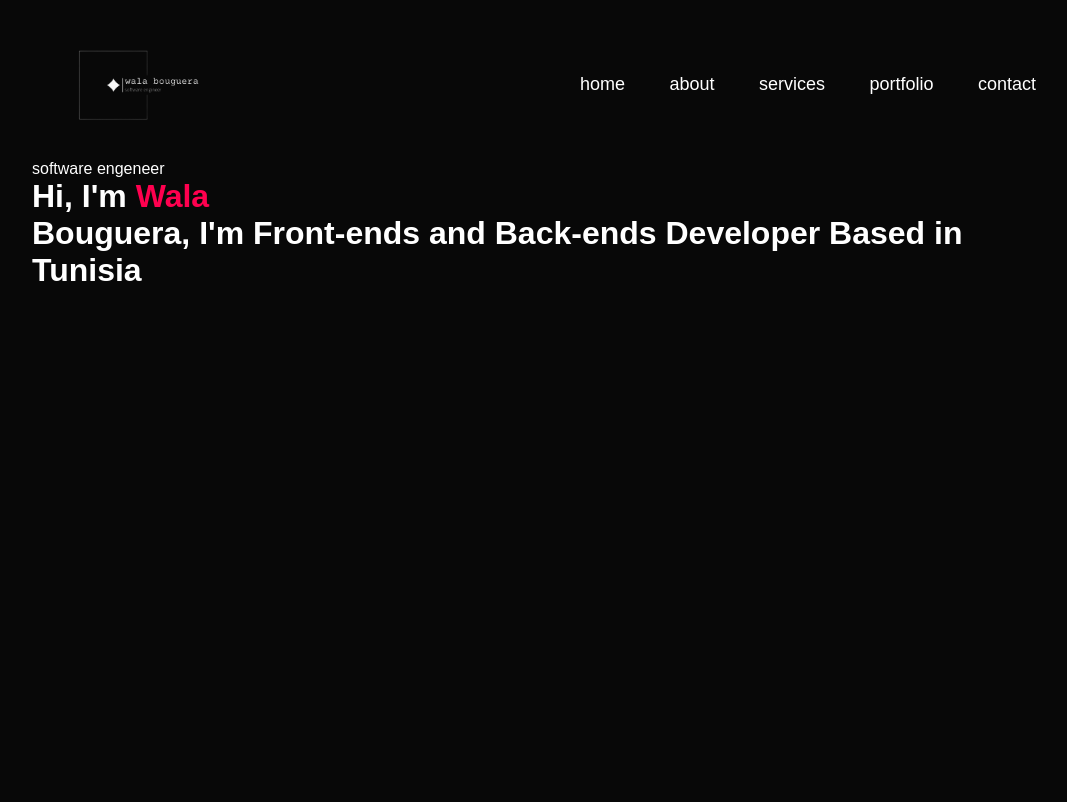
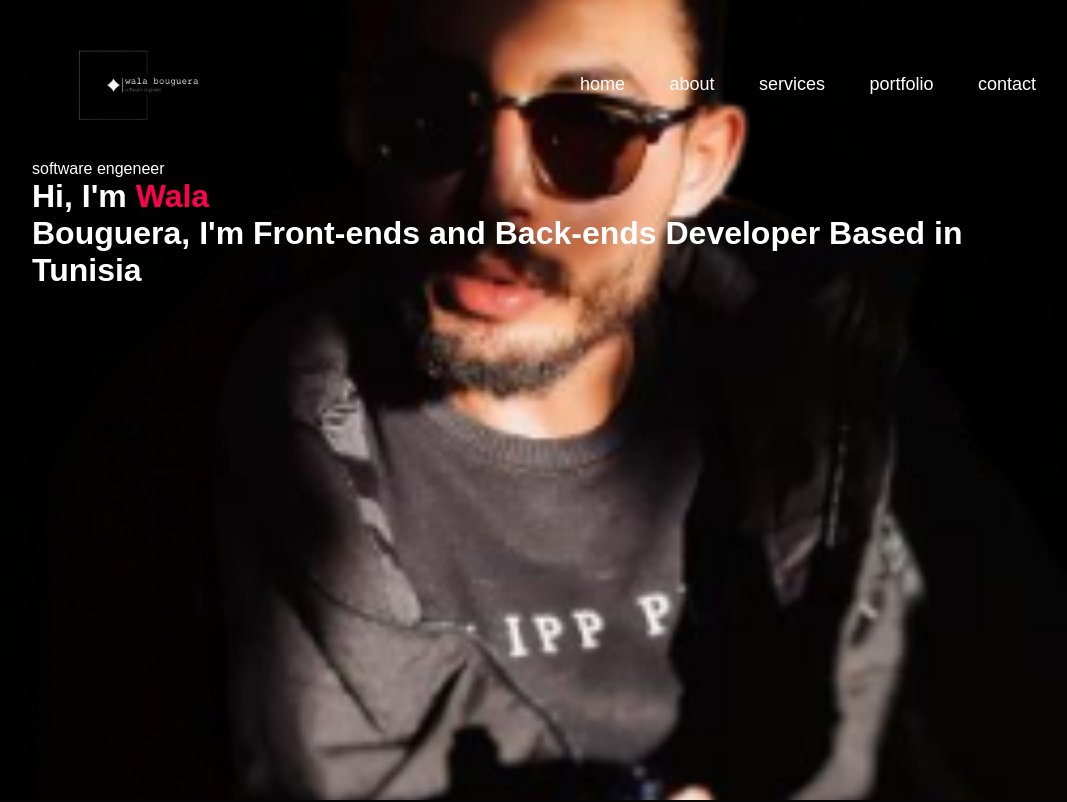
Before and after one commit to walabouguera996/v1_portfolio_project, a website: page index.html in a window 1280 px wide. Shown: the top 802 px of the page, without its empty margins (96-1163 px from the left). Drawn offline with Linux system fonts and the light colour scheme; some packages are replaced by stand-ins of ours; a script that the page names is missing.

Commit message:
Update stayle.css

```diff
--- a/stayle.css
+++ b/stayle.css
@@ -16,7 +16,7 @@ body {
 #heder {
     width: 100%;
     height: 100vh;
-    background-image: url(image/test.png);
+    background-image: url(img/test.png);
     background-size: cover;
     background-position: center;
 }
```
